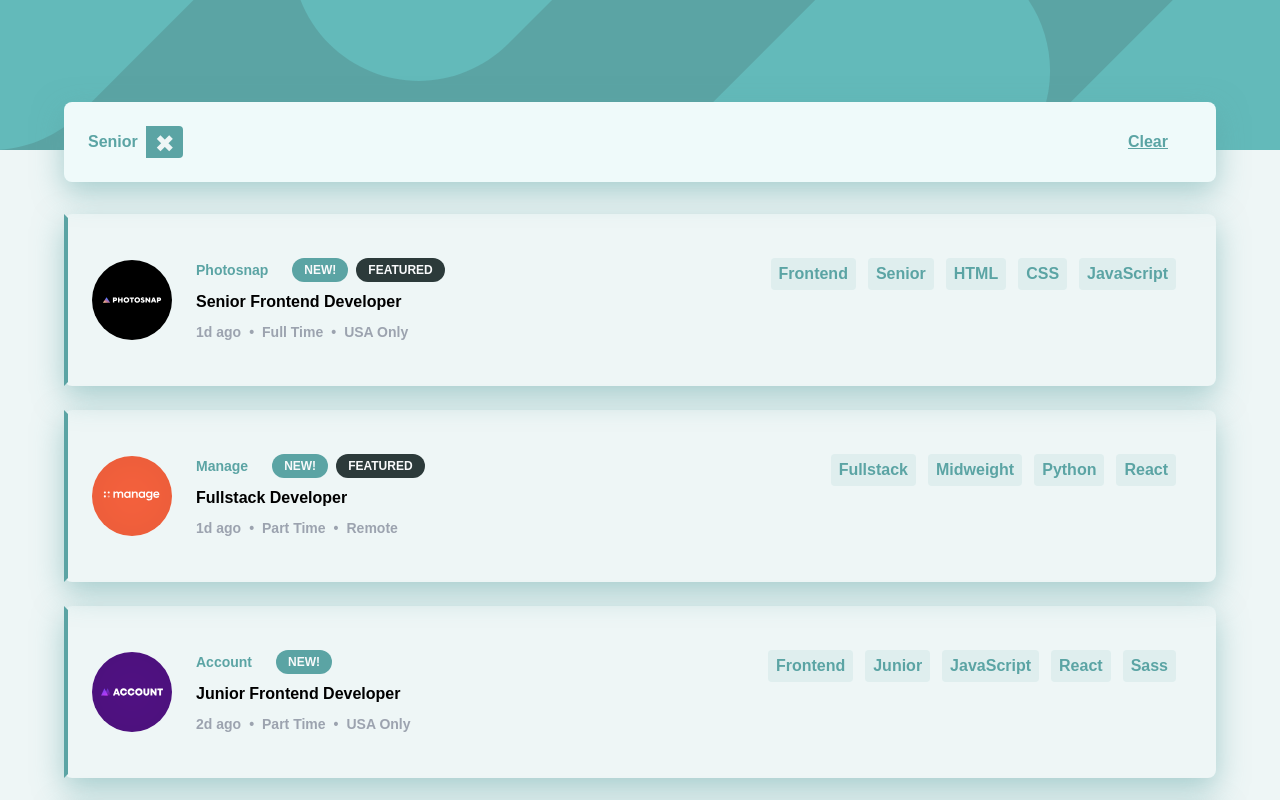
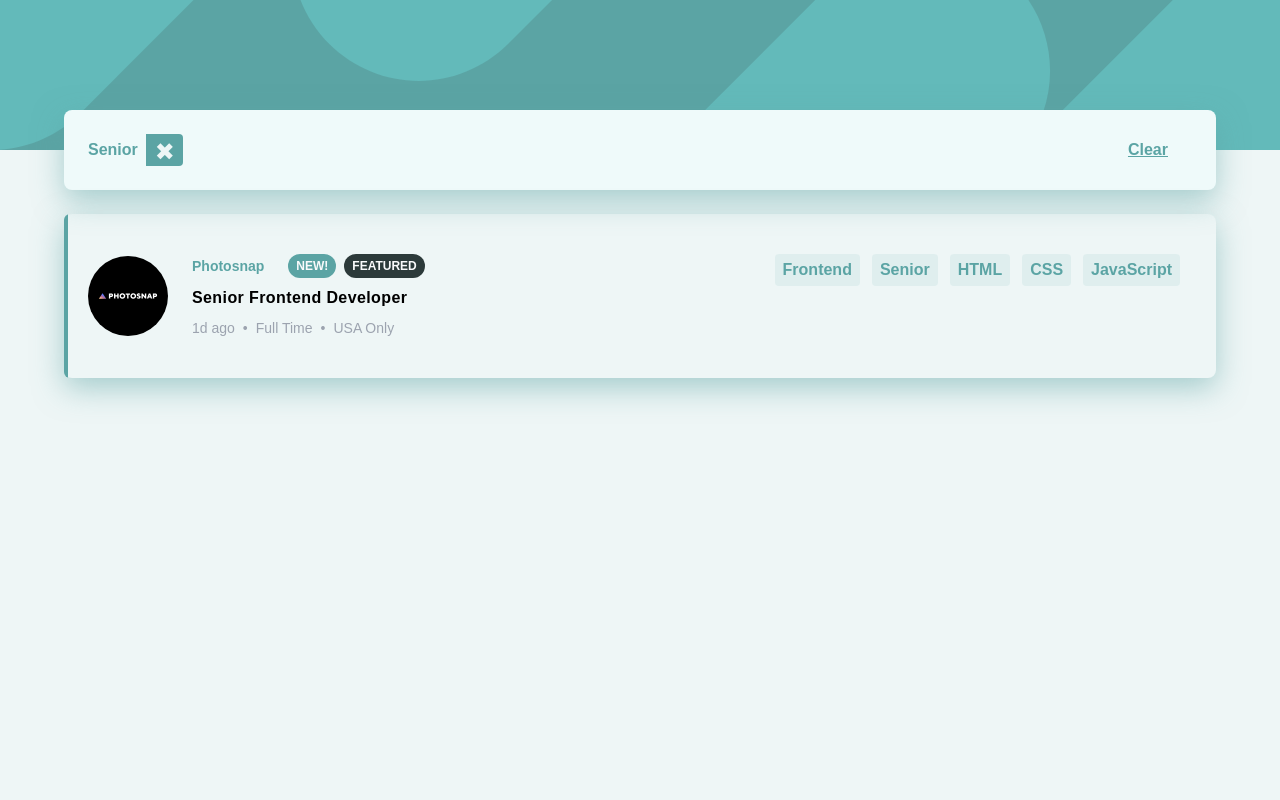
Before and after one commit to justin-m-morgan/fem_static-job-listings, a Next.js app: page / in a window 1280 px wide. Both pictures are taken after a click on the button "Senior". Shown: the top 800 px of the page. Built offline with nearby package versions, Linux system fonts and the light colour scheme.

Commit message:
:sparkles: (filtering) Implement job filter functionality
Jobs can be filtered based on various attributes contained in the job data (role, level, language, tool). Active implementation uses an "and" filter but the "or" filter is provided in a comment.

```diff
--- a/components/home/Body.js
+++ b/components/home/Body.js
@@ -1,8 +1,8 @@
 export default function Body({ children }) {
   return (
-    <main class="py-24 md:py-16 px-6 lg:px-16 bg-neutral-faint">
+    <main className="py-24 md:py-16 px-6 lg:px-16">
 
-      <ul class="space-y-16 md:space-y-6">
+      <ul className="space-y-16 md:space-y-6">
         {children}
       </ul>
     </main>
--- a/components/home/Container.js
+++ b/components/home/Container.js
@@ -1,6 +1,6 @@
 export default function Container({ children }) {
   return (
-    <div className="w-full min-h-screen" >
+    <div className="w-full min-h-screen bg-neutral-faint" >
       {children}
     </div>
   )
--- a/components/home/Header.js
+++ b/components/home/Header.js
@@ -1,15 +1,22 @@
-import { useState } from "react"
+import classNames from "classnames"
 
-import Filter from "./Filter"
-
-export default function Header({ filters, removeFilter }) {
-  let filterObjects = filters.map(mapFilterToObject)
-
+export default function Header({ filters, removeFilter, clearFilters }) {
   return (
     <header className="px-6 lg:px-16 bg-header-mobile lg:bg-header-desktop bg-cover bg-primary-dark min-h-[150px] flex flex-col justify-end">
-      <aside className="bg-neutral-light rounded-lg shadow-primaryGlow py-6 px-12 pl-6 flex transform translate-y-8">
-        {filters.map((filter) => <FilterButton label={getFilterLabel(filter)} filter={filter} removeFilter={removeFilter}/>) }
-        <button className="ml-auto text-primary-dark underline font-bold">Clear</button>
+      <aside className={classNames(
+        "flex",
+        "py-6 px-12 pl-6",
+        "opacity-0",
+        "bg-neutral-light shadow-primaryGlow",
+        "rounded-lg",
+        "transform translate-y-16 md:translate-y-8 lg:translate-y-10",
+        "transition-opacity duration-200",
+        {"opacity-100": filters.length}
+        )}>
+        <div className="flex flex-wrap">
+        {filters.map((filter) => <FilterButton key={filter} label={getFilterLabel(filter)} filter={filter} removeFilter={removeFilter}/>) }
+        </div>
+        <button onClick={clearFilters} className="ml-auto text-primary-dark underline font-bold">Clear</button>
       </aside>
     </header>
   )
@@ -18,7 +25,7 @@ export default function Header({ filters, removeFilter }) {
 
 function FilterButton({label, filter, removeFilter}) {
   return (
-    <div className="rounded overflow-hidden mr-4 flex items-center space-x-2">
+    <div className="rounded overflow-hidden mr-4 my-2 lg:my-0 flex items-center space-x-2">
     <span className="text-primary-dark font-bold">{label}</span>
     <button onClick={() => removeFilter(filter)} className="px-3 py-1 bg-primary-dark text-neutral-faint hover:bg-neutral-dark transition-colors duration-100">
       <span className="inline-block transform scale-150 origin-center translate-y-[2px]">&#10006;</span>
--- a/components/home/JobCard.js
+++ b/components/home/JobCard.js
@@ -1,15 +1,17 @@
-// {% if job.featured %}border-transparent border-l-primary-dark border-4  {% endif %}
+import classNames from "classnames"
 
 export default function JobCard({ job, addFilter }) {
   return (
-    <li className="relative rounded-lg shadow-primaryGlow lg:flex lg:justify-between">
-      <div className={`px-6 pt-10 pb-4 lg:pb-10 lg:flex lg:justify-between w-full ${job.new ? "border-transparent border-l-primary-dark border-4" : ""}`}>
+    <div className="relative rounded-lg shadow-primaryGlow lg:flex lg:justify-between w-full">
+      <FlourishNewJob job={job} />
+
+      <div className={"px-6 pt-10 pb-4 lg:pb-10 lg:flex lg:justify-between w-full"}>
         <div className="lg:flex lg:space-x-6 lg:items-center">
           <CompanyImage job={job} />
           <JobDescription job={job} />
         </div>
-        <hr class="border-gray-400 my-4 lg:hidden" />
-        <div class="lg:ml-auto flex flex-wrap justify-start lg:items-start lg:justify-end text-primary-dark font-bold">
+        <hr className="border-gray-400 my-4 lg:hidden" />
+        <div className="lg:ml-auto flex flex-wrap justify-start lg:items-start lg:justify-end text-primary-dark font-bold">
           <DetailPill key={job.role} filter_key="role" text={job.role} addFilter={addFilter} />
           <DetailPill key={job.level} filter_key="level" text={job.level} addFilter={addFilter} />
           {job.languages.map(language =>
@@ -21,14 +23,21 @@ export default function JobCard({ job, addFilter }) {
 
         </div>
       </div>
-    </li>
+    </div>
   )
+}
+
+function FlourishNewJob({job}) {
+  return (
+  <div className="rounded-lg overflow-hidden absolute top-0 left-0 bottom-0 w-3">
+        { job.new && <div className="absolute -left-2 w-3 top-0 bottom-0 bg-primary-dark"></div>}
+  </div>)
 }
 
 function JobDescription({ job }) {
   return (
     <div>
-      <div class="flex items-center space-x-2 font-bold">
+      <div className="flex items-center space-x-2 font-bold">
         <CompanyName job={job} />
         {job.new && <TagPill key="new" value={true} text="New!" color_class="bg-primary-dark" />}
         {job.featured && <TagPill key="featured" value={true} text="Featured" color_class="bg-neutral-dark" />}
@@ -48,32 +57,50 @@ function CompanyImage({ job }) {
 
 function CompanyName({ job }) {
   return (
-    <p class="text-primary-dark text-md pr-4 text-sm">{job.company}</p>
+    <p className="text-primary-dark text-md pr-4 text-sm">{job.company}</p>
   )
 }
 
 function TagPill({ text, color_class }) {
   return (
-    <span className={"inline-block font-bold uppercase text-gray-50 rounded-full px-3 py-1 text-xs " + color_class}>{text}</span>
+    <span className={classNames(
+      "align-middle",
+      "px-2 py-1",
+      "rounded-full",
+      "font-bold uppercase text-gray-50 text-xs",
+      color_class
+    )}
+    >{text}</span>
   )
 }
 function DetailPill({ filter_key, text, addFilter }) {
   return (
     <button onClick={() => addFilter(filter_key, text)}>
-    <span class="inline-block px-2 py-1 font-bold bg-primary-dark bg-opacity-10 rounded mr-3 mb-3">{text}</span>
+    <span className={classNames(
+      "inline-block",
+      "px-2 py-1",
+      "mr-3 mb-3",
+      "bg-primary-dark bg-opacity-10 hover:bg-primary-dark hover:text-neutral-faint",
+      "rounded",
+      "font-bold")}
+      >{text}</span>
     </button>
   )
 }
 
 function JobPosition({ job }) {
   return (
-    <p class="font-bold py-2 text-md">{job.position}</p>
+    <a href="#" className={classNames(
+      "inline-block",
+      "py-2",
+      "font-bold tracking-wide text-md hover:text-primary-dark"
+      )}>{job.position}</a>
   )
 }
 function JobDetails({ job }) {
   return (
 
-    <div class="flex space-x-2 text-gray-400 font-semibold text-sm">
+    <div className="flex space-x-2 text-gray-400 text-sm">
       <p>{job.postedAt}</p>
       <span>&bull;</span>
       <p>{job.contract}</p>
--- a/package.json
+++ b/package.json
@@ -8,6 +8,7 @@
     "start": "next start"
   },
   "dependencies": {
+    "classnames": "^2.2.6",
     "next": "11.1.2",
     "react": "17.0.2",
     "react-dom": "17.0.2"
--- a/pages/index.js
+++ b/pages/index.js
@@ -26,6 +26,8 @@ function filterReducer(state, action) {
       return {filters: addUniqueFilter(state.filters, action.payload)};
     case 'remove-filter':
       return {filters: state.filters.filter(f => f != action.payload)};
+    case 'clear-filters':
+      return {filters: []};
     default:
       throw new Error();
   }
@@ -41,6 +43,43 @@ function removeFilter(dispatch) {
     dispatch({type: "remove-filter", payload: filterString})
   }
 }
+function clearFilters(dispatch) {
+  return function() {
+    console.log("Clicked Clear")
+    dispatch({type: "clear-filters"})
+  }
+}
+
+function filter_jobs(jobs, filters) {
+  return filters.length ? jobs.filter(job => job_passes_filters(job, filters)) : jobs
+}
+
+// "Or" filter
+// function job_passes_filters(job, filters) {
+//   return filters.some(filter_applies(job))
+// }
+
+// "And" filter
+function job_passes_filters(job, filters) {
+  return filters.every(filter_applies(job))
+}
+
+function filter_applies(job) {
+  return function(filter) {
+    let {key, value} = mapFilterToObject(filter)
+    let job_value = job[key]
+    if (Array.isArray(job_value)) {
+      return job_value.includes(value)
+    } else {
+      return job_value == value
+    }
+  }
+}
+
+function mapFilterToObject(filterString) {
+  let [key, value] = filterString.split("|")
+  return {key, value}
+}
 
 export default function Home() {
   const [state, dispatch] = useReducer(filterReducer, initialFilters)
@@ -48,14 +87,16 @@ export default function Home() {
   return (
     <Container>
       <Head>
-        <title>Create Next App</title>
+        <title>Jobarama</title>
         <link rel="icon" href="/images/favicon-32x32.png" />
       </Head>
-        <Header filters={state.filters} removeFilter={removeFilter(dispatch)}/>
+        <Header filters={state.filters} removeFilter={removeFilter(dispatch)} clearFilters={clearFilters(dispatch)}/>
         <Body>
         <ul className="space-y-16 mt-8 lg:mt-0 lg:space-y-6">
-        {jobPosts.map(job => (
+        {filter_jobs(jobPosts, state.filters).map(job => (
+          <li>
           <JobCard key={job.id} job={job} addFilter={addFilter(dispatch)}/>
+          </li>
         ))}
         </ul>
         </Body>
```
Also changed, not shown: 1 other file (tests, documents, lock files or other folders).
